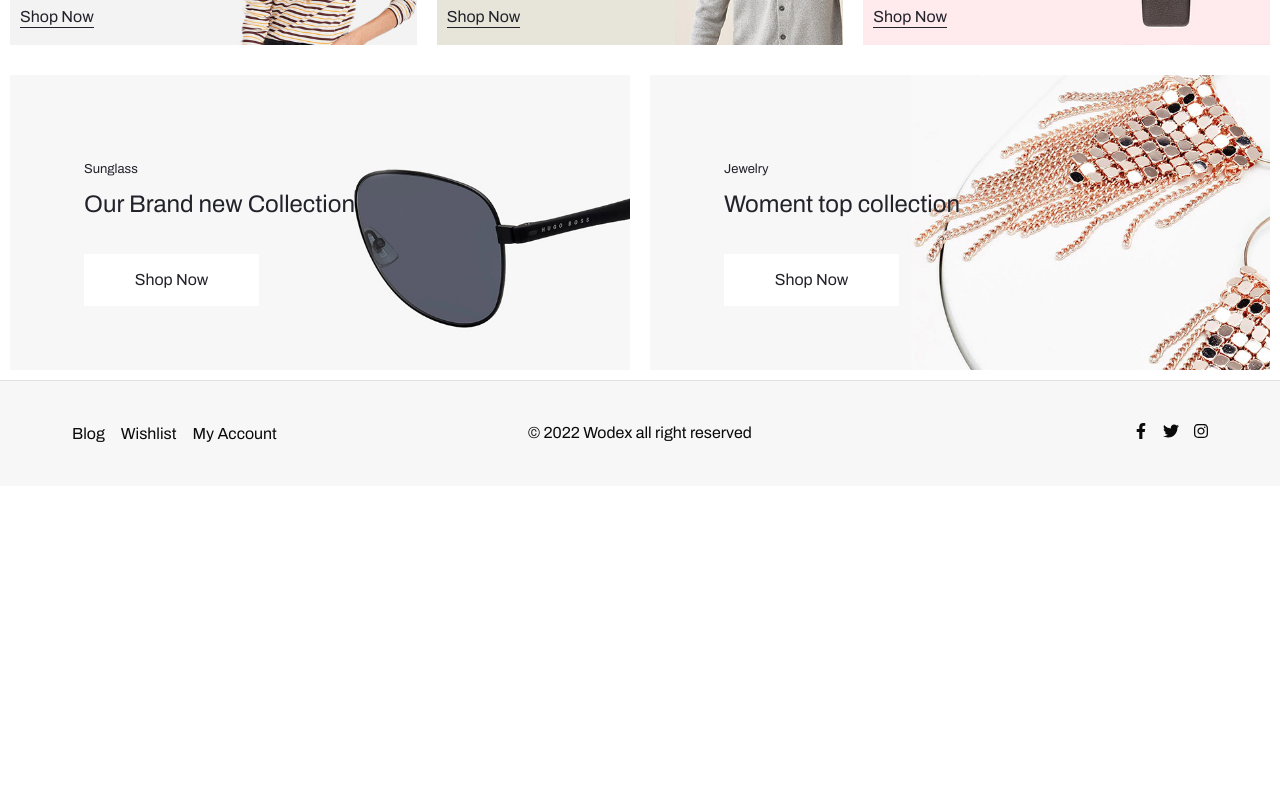
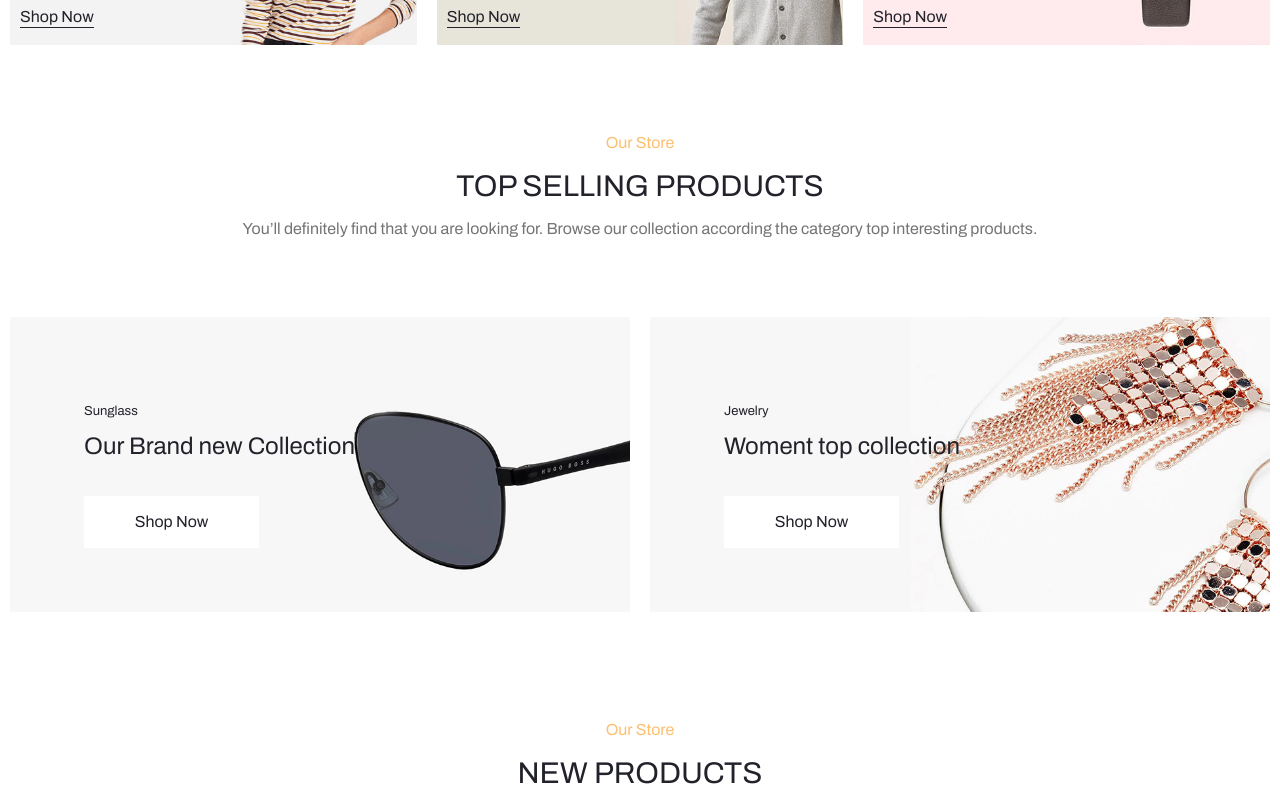
Before and after one commit to ducnam0902/wodex, a React (Create React App) app: page / in a window 1280 px wide. Shown: the part 860-1660 px from the top of the page. Before the commit the page ends 1362 px from the top, so only its background shows below. Built offline with nearby package versions, Linux system fonts and the light colour scheme.

Commit message:
chore: add titlegroup component

```diff
--- /dev/null
+++ b/src/components/TitleGroup/index.tsx
@@ -0,0 +1,49 @@
+import { Box, Container, Typography } from "@mui/material";
+
+type TitleGroupProps = {
+  collection: string;
+  mainTitle: string;
+  description: string;
+};
+
+const TitleGroup = ({ collection, mainTitle, description }: TitleGroupProps) => {
+  return (
+    <Container
+      sx={{
+        padding: "10px",
+        textAlign: "center",
+        paddingLeft: { xs: "60px", md: "10px" },
+        paddingRight: { xs: "60px", md: "10px" },
+      }}
+    >
+      <Typography
+        variant="h6"
+        sx={{
+          marginBottom: "20px",
+          lineHeight: 1,
+          color: "#fdbf70",
+          textTransform: "capitalize",
+        }}
+      >
+        {collection}
+      </Typography>
+      <Typography
+        variant="h2"
+        sx={{
+          marginBottom: "20px",
+          lineHeight: 1,
+          fontWeight: 600,
+          color: "#22222b",
+          textTransform: "uppercase",
+        }}
+      >
+        {mainTitle}
+      </Typography>
+      <Typography variant="h6" sx={{ lineHeight: 1, color: "#747474" }}>
+        {description}
+      </Typography>
+    </Container>
+  );
+};
+
+export default TitleGroup;
--- a/src/pages/Home/index.tsx
+++ b/src/pages/Home/index.tsx
@@ -2,12 +2,28 @@ import CategoriesList from "src/components/CategoriesList";
 import Slide from "src/components/Slide";
 import categoriesList from "src/constants/stub/categories";
 import bannerList from "src/constants/stub/banner";
+import TitleGroup from "src/components/TitleGroup";
+import { Box } from "@mui/material";
 const Home = () => {
   return (
     <>
       <Slide />
       <CategoriesList categoriesList={categoriesList} />
+      <Box sx={{ padding: "10px", height: "70px", width: "100%" }}></Box>
+      <TitleGroup
+        collection="Our Store"
+        mainTitle="Top selling products"
+        description="You’ll definitely find that you are looking for. Browse our collection according the category top interesting products."
+      />
+      <Box sx={{ padding: "10px", height: "50px", width: "100%" }}></Box>
       <CategoriesList categoriesList={bannerList} />
+      <Box sx={{ padding: "10px", height: "90px", width: "100%" }}></Box>
+      <TitleGroup
+        collection="Our Store"
+        mainTitle="New PRODUCTS"
+        description="Browse our New collection according the category top interesting products."
+      />
+      <Box sx={{ padding: "10px", height: "80px", width: "100%" }}></Box>
     </>
   );
 };
```
